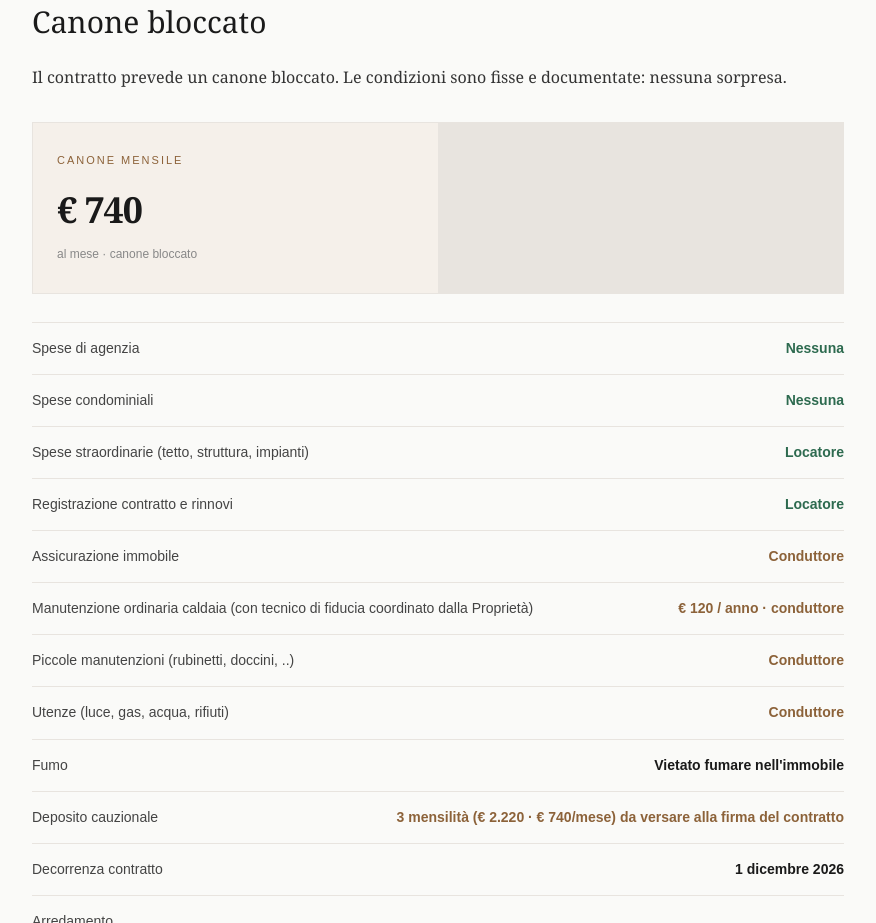
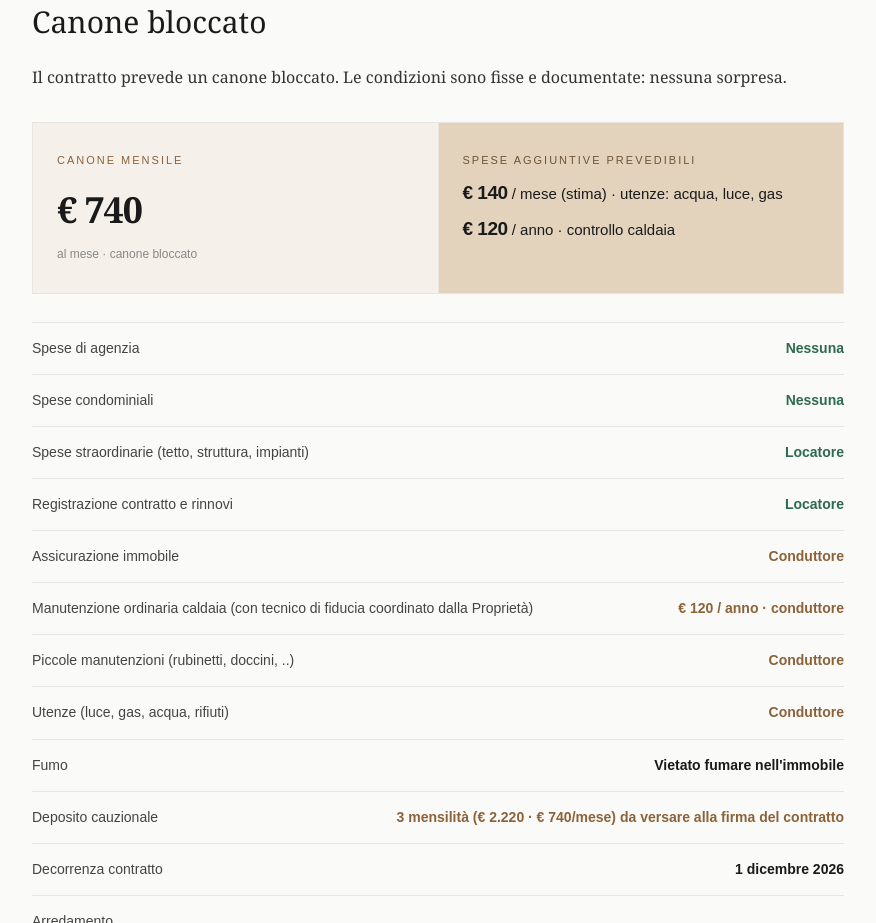
Before and after one commit to andreatosato-2026/tosato-montegrappa-inquilino, a plain HTML site: page index.html in a window 1280 px wide. Shown: the part 5938-6861 px from the top of the page, without its empty margins (202-1078 px from the left). Drawn offline with Linux system fonts and the light colour scheme.

Commit message:
Landing page: box spese aggiuntive prevedibili (utenze 140/mese, caldaia 120/anno)

```diff
--- a/index.html
+++ b/index.html
@@ -292,6 +292,16 @@
       margin-top: 6px;
     }
     .canone-box.primo .canone-nota { color: #888; }
+    .canone-box.spese { background: #e3d3bd; color: var(--nero); }
+    .canone-box.spese .canone-periodo { color: #6b5536; }
+    .spese-voce {
+      font-family: 'Arial', sans-serif;
+      font-size: 15px;
+      color: var(--nero);
+      margin-top: 10px;
+      line-height: 1.4;
+    }
+    .canone-box.spese .spese-voce strong { font-size: 19px; letter-spacing: -0.5px; }
 
     .oneri-lista {
       margin-top: 28px;
@@ -554,6 +564,11 @@
         <div class="canone-importo">€ 740</div>
         <div class="canone-nota">al mese · canone bloccato</div>
       </div>
+      <div class="canone-box spese">
+        <div class="canone-periodo">Spese aggiuntive prevedibili</div>
+        <div class="spese-voce"><strong>€ 140</strong> / mese (stima) &middot; utenze: acqua, luce, gas</div>
+        <div class="spese-voce"><strong>€ 120</strong> / anno &middot; controllo caldaia</div>
+      </div>
     </div>
 
     <div class="oneri-lista">
```
